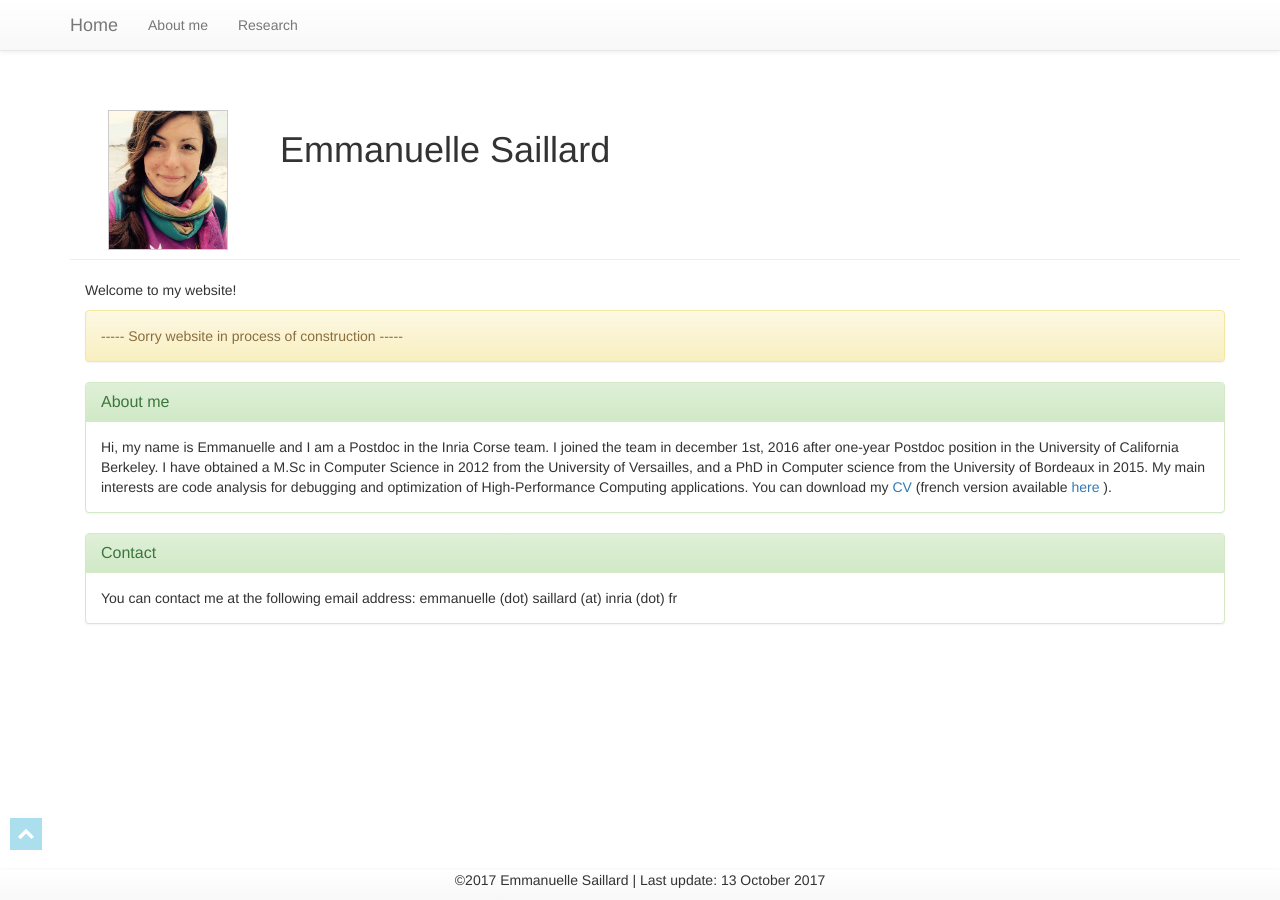
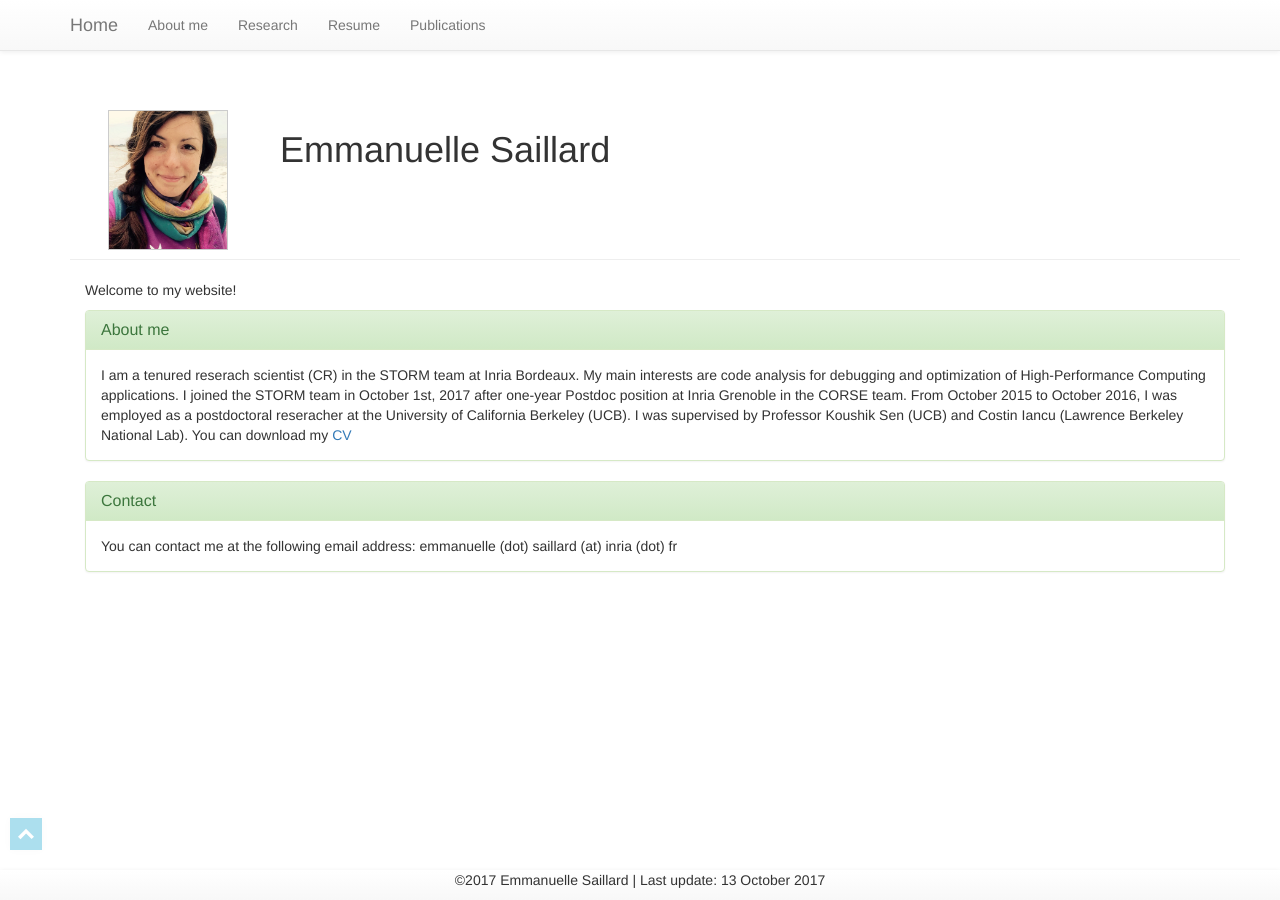
Before and after one commit to esaillar/manou, a Jekyll site: the page built from index.md, in a window 1280 px wide. Built offline with Jekyll 4.4.1, drawn with Linux system fonts in a browser that asks for light colours.

Commit message:
Update + Resume

```diff
--- a/_config.yml
+++ b/_config.yml
@@ -22,9 +22,10 @@ url: "" # the base hostname & protocol for your site, e.g. http://example.com
 
 # Build settings
 markdown: kramdown
-gems:
+plugins:
   - jekyll-feed
 exclude:
   - Gemfile
   - Gemfile.lock
   - vendor
+port: 4444
--- a/_includes/header.html
+++ b/_includes/header.html
@@ -14,6 +14,8 @@
       <ul class="nav navbar-nav">
         <li {% if page.section == "home" %} class="active"{% endif %}><a href="{{ site.baseurl }}/">About me</a></li>
         <li {% if page.section == "research" %} class="active"{% endif %}><a href="{{ site.baseurl }}/research">Research</a></li>
+        <li {% if page.section == "resume" %} class="active"{% endif %}><a href="{{ site.baseurl }}/resume">Resume</a></li>
+        <li {% if page.section == "publications" %} class="active"{% endif %}><a href="{{ site.baseurl }}/publications">Publications</a></li>
       </ul>
     </div><!--/.nav-collapse -->
   </div>
--- a/index.md
+++ b/index.md
@@ -11,7 +11,6 @@ layout: page
 
 Welcome to my website!
 
-<div class="alert alert-warning" role="alert">----- Sorry website in process of construction -----</div>
 
 
 <div class="panel panel-success" markdown="1">
@@ -19,12 +18,13 @@ Welcome to my website!
     <h3 class="panel-title">About me</h3>
   </div>
   <div class="panel-body">
-Hi, my name is Emmanuelle and I am a Postdoc in the Inria Corse team. I joined the team in december 1st, 2016 after one-year Postdoc position in the University of California Berkeley.
-I have obtained a M.Sc in Computer Science in 2012 from the University of Versailles, and a PhD in Computer science from the University of Bordeaux in 2015.
+I am a tenured reserach scientist (CR) in the STORM team at Inria Bordeaux.
 My main interests are code analysis for debugging and optimization of High-Performance Computing applications.
 
+I joined the STORM team in October 1st, 2017 after one-year Postdoc position at Inria Grenoble in the CORSE team. From October 2015 to October 2016, I was employed as a postdoctoral reseracher at the University of California Berkeley (UCB). I was supervised by Professor Koushik Sen (UCB) and Costin Iancu (Lawrence Berkeley National Lab).
 
-You can download my <a href="{{site.baseurl}}/resources/cv_eng.pdf" target="_blank">CV</a> (french version available <a href="{{site.baseurl}}/resources/cv_french.pdf" target="_blank">here</a> ).
+
+You can download my <a href="{{site.baseurl}}/resources/cv_eng.pdf" target="_blank">CV</a>
   </div>
 </div>
 
```
Also changed, not shown: publications.md (added, +17 -0 lines), research.md (+5 -14 lines), resume.md (added, +46 -0 lines), Gemfile.lock, 2 other files.
